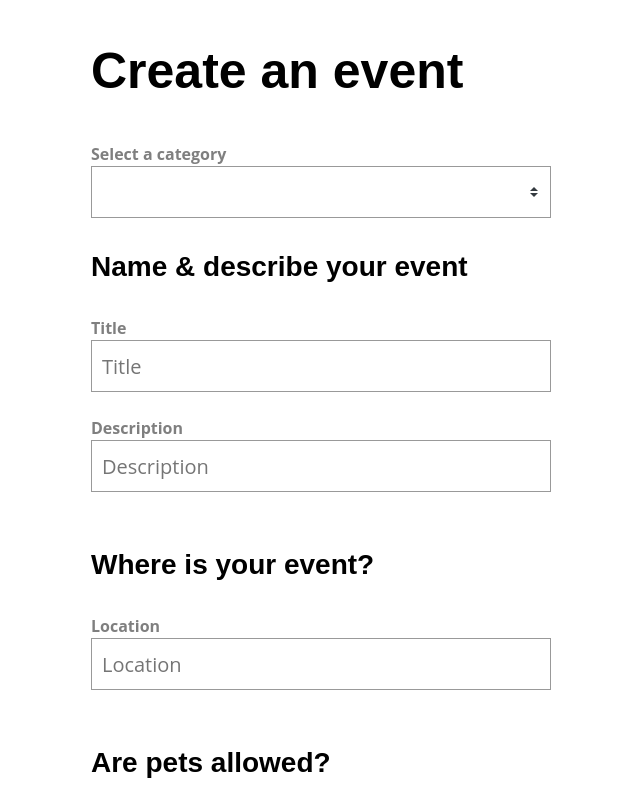
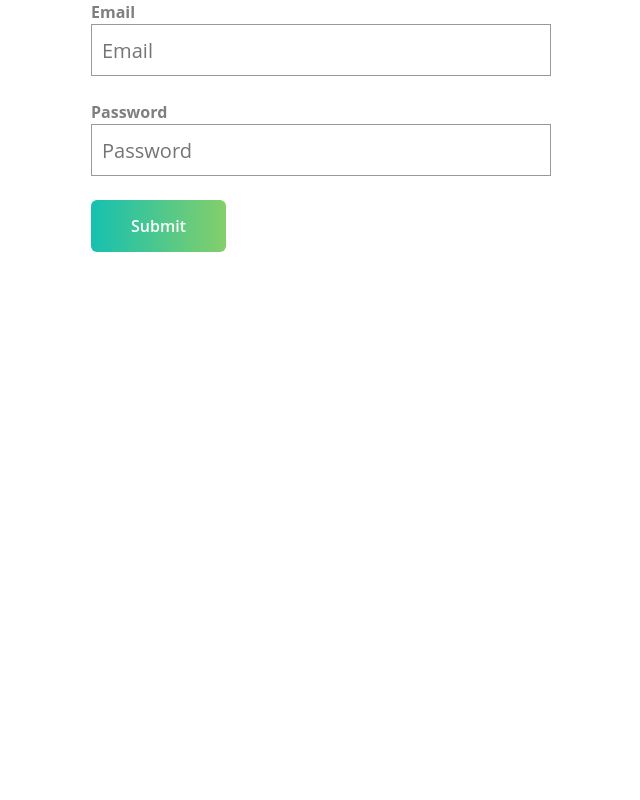
Before and after one commit to yxj0312/validating-vue3-forms-main, a Vue app: page / in a window 1280 px wide. Shown: the top 800 px of the page, without its empty margins (339-979 px from the left). Built offline with nearby package versions, Linux system fonts and the light colour scheme.

Commit message:
add some missing components and views

```diff
--- a/src/App.vue
+++ b/src/App.vue
@@ -1,19 +1,13 @@
 <template>
   <div id="app">
-    <SimpleForm />
-
-    <hr>
-
-    <ComponentsForm />
+    <LoginForm />
   </div>
 </template>
 
 <script>
-import SimpleForm from '@/views/SimpleForm'
-import ComponentsForm from '@/views/ComponentsForm'
-
+import LoginForm from '@/views/LoginForm'
 export default {
-  components: { SimpleForm, ComponentsForm }
+  components: { LoginForm }
 }
 </script>
 
@@ -204,6 +198,7 @@ textarea {
 [type="text"],
 [type="number"],
 [type="search"],
+[type="email"],
 [type="password"] {
   height: 52px;
   width: 100%;
@@ -213,6 +208,7 @@ textarea {
 [type="text"]:focus,
 [type="number"]:focus,
 [type="search"]:focus,
+[type="email"]:focus,
 [type="password"]:focus {
   border-color: #39b982;
 }
--- a/src/features/UniqueID.js
+++ b/src/features/UniqueID.js
@@ -1,4 +1,4 @@
-let UUID = 1
+let UUID = 0
 
 export default function UniqueID () {
   const getID = () => {
--- /dev/null
+++ b/src/views/LoginForm.vue
@@ -0,0 +1,35 @@
+<template>
+  <form @submit.prevent="onSubmit">
+    <BaseInput
+      label="Email"
+      type="email"
+      v-model="email"
+      :error="emailError"
+    />
+
+    <BaseInput
+      label="Password"
+      type="password"
+    />
+
+    <BaseButton
+      type="submit"
+      class="-fill-gradient"
+    >
+    Submit
+    </BaseButton>
+  </form>
+</template>
+
+<script>
+export default {
+  setup () {
+    function onSubmit () {
+      alert('Submitted')
+    }
+    return {
+      onSubmit
+    }
+  }
+}
+</script>
```
